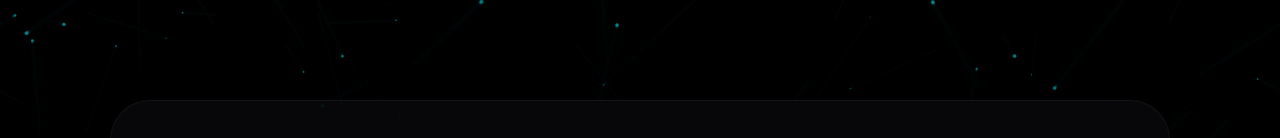
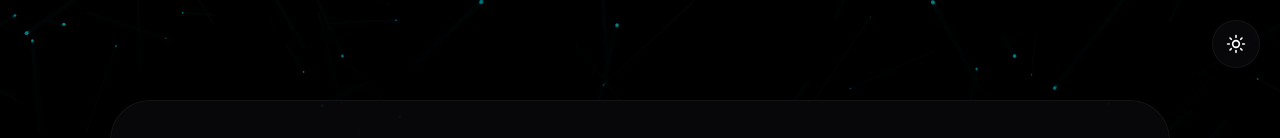
Before and after one commit to Arkojeet-glitched/BLOG_ARTICLE_AI, a React (Vite) app: page / in a window 1280 px wide. Shown: the top 138 px of the page. Built offline with nearby package versions, Linux system fonts and the light colour scheme.

Commit message:
feat: implement light mode with system preference detection and manual toggle

```diff
--- a/src/App.tsx
+++ b/src/App.tsx
@@ -1,6 +1,7 @@
 import React, { useEffect, useRef, useState } from 'react';
 import { motion } from 'framer-motion';
 import Lenis from 'lenis';
+import { Moon, Sun } from 'lucide-react';
 import contentData from './data/content.json';
 
 // --- Components ---
@@ -56,8 +57,12 @@ const BackgroundCanvas = () => {
     };
 
     const animate = () => {
-      ctx.fillStyle = 'rgba(2, 2, 4, 0.1)';
+      const isLight = document.documentElement.classList.contains('light');
+
+      // Dynamic background based on theme
+      ctx.fillStyle = isLight ? 'rgba(245, 247, 250, 0.2)' : 'rgba(2, 2, 4, 0.1)';
       ctx.fillRect(0, 0, width, height);
+
       particles.forEach((p) => {
         p.x += p.vx;
         p.y += p.vy;
@@ -66,7 +71,7 @@ const BackgroundCanvas = () => {
         if (p.y < 0) p.y = height;
         if (p.y > height) p.y = 0;
 
-        ctx.fillStyle = 'rgba(0, 242, 255, 0.2)';
+        ctx.fillStyle = isLight ? 'rgba(0, 85, 255, 0.2)' : 'rgba(0, 242, 255, 0.2)';
         ctx.beginPath();
         ctx.arc(p.x, p.y, p.size, 0, Math.PI * 2);
         ctx.fill();
@@ -83,9 +88,63 @@ const BackgroundCanvas = () => {
   return <canvas ref={canvasRef} id="bg-canvas" style={{ position: 'fixed', top: 0, left: 0, zIndex: -1 }} />;
 };
 
+const ThemeToggle = ({ isDark, toggleTheme }: { isDark: boolean; toggleTheme: () => void }) => {
+  return (
+    <button
+      onClick={toggleTheme}
+      style={{
+        position: 'fixed',
+        top: 20,
+        right: 20,
+        zIndex: 1000,
+        background: 'var(--bg-card)',
+        border: '1px solid var(--border-color)',
+        borderRadius: '50%',
+        width: 48,
+        height: 48,
+        display: 'flex',
+        alignItems: 'center',
+        justifyContent: 'center',
+        cursor: 'pointer',
+        color: 'var(--text)',
+        transition: 'all 0.3s ease',
+        boxShadow: '0 4px 12px var(--shadow-color)'
+      }}
+      aria-label="Toggle theme"
+    >
+      {isDark ? <Sun size={20} /> : <Moon size={20} />}
+    </button>
+  );
+};
+
 // --- Main App ---
 
 export default function App() {
+  const [isDark, setIsDark] = useState(true);
+
+  // Initialize theme
+  useEffect(() => {
+    if (typeof window !== 'undefined') {
+      const saved = localStorage.getItem('theme');
+      if (saved) {
+        setIsDark(saved === 'dark');
+      } else {
+        setIsDark(window.matchMedia('(prefers-color-scheme: dark)').matches);
+      }
+    }
+  }, []);
+
+  // Update theme classes
+  useEffect(() => {
+    if (isDark) {
+      document.documentElement.classList.remove('light');
+      localStorage.setItem('theme', 'dark');
+    } else {
+      document.documentElement.classList.add('light');
+      localStorage.setItem('theme', 'light');
+    }
+  }, [isDark]);
+
   useEffect(() => {
     const lenis = new Lenis({
       lerp: 0.08,
@@ -110,9 +169,12 @@ export default function App() {
     };
   }, []);
 
+  const toggleTheme = () => setIsDark(!isDark);
+
   return (
     <div style={{ position: 'relative', minHeight: '100vh' }}>
       <BackgroundCanvas />
+      <ThemeToggle isDark={isDark} toggleTheme={toggleTheme} />
 
       <main style={{ maxWidth: 1100, margin: '0 auto', padding: '100px 20px' }}>
         <motion.article
@@ -121,19 +183,19 @@ export default function App() {
           viewport={{ once: true }}
           transition={{ duration: 1.2, ease: [0.22, 1, 0.36, 1] }}
           style={{
-            background: 'rgba(10, 10, 15, 0.7)',
+            background: 'var(--bg-card)',
             backdropFilter: 'blur(20px)',
-            border: '1px solid rgba(255, 255, 255, 0.05)',
+            border: '1px solid var(--border-color)',
             borderRadius: 40,
             padding: '100px',
-            boxShadow: '0 50px 100px rgba(0,0,0,0.5)',
+            boxShadow: '0 50px 100px var(--shadow-color)',
           }}
         >
           <div style={{ color: 'var(--accent)', fontWeight: 700, letterSpacing: 3, marginBottom: 20 }}>
             <DecodeText text={`ENCRYPTED TRANSMISSION | ${contentData.date}`} speed={1} />
           </div>
 
-          <h1 style={{ fontSize: '4.5rem', fontWeight: 800, marginBottom: 40, lineHeight: 1.05, letterSpacing: '-0.04em' }}>
+          <h1 style={{ fontSize: '4.5rem', fontWeight: 800, marginBottom: 40, lineHeight: 1.05, letterSpacing: '-0.04em', color: 'var(--text-heading)' }}>
             <DecodeText text={contentData.title} speed={0.8} />
           </h1>
 
@@ -143,7 +205,7 @@ export default function App() {
 
           {contentData.sections.map((section) => (
             <section key={section.id} style={{ marginBottom: 100 }}>
-              <h2 style={{ fontSize: '2.2rem', color: '#fff', borderBottom: '2px solid var(--accent)', display: 'inline-block', paddingBottom: 10, marginBottom: 30 }}>
+              <h2 style={{ fontSize: '2.2rem', color: 'var(--text-heading)', borderBottom: '2px solid var(--accent)', display: 'inline-block', paddingBottom: 10, marginBottom: 30 }}>
                 <DecodeText text={`${section.id}. ${section.heading}`} />
               </h2>
               <p style={{ fontSize: '1.25rem', color: 'var(--text-dim)', lineHeight: 1.8, marginBottom: 25 }}>
@@ -153,8 +215,8 @@ export default function App() {
           ))}
 
           <motion.div
-            whileHover={{ backgroundColor: 'rgba(255, 255, 255, 0.05)' }}
-            style={{ marginTop: 80, padding: 60, background: 'rgba(255, 255, 255, 0.03)', borderRadius: 30, border: '1px solid rgba(255, 255, 255, 0.1)', transition: 'background 0.3s' }}
+            whileHover={{ backgroundColor: 'var(--bg-card-hover)' }}
+            style={{ marginTop: 80, padding: 60, background: 'var(--bg-card-inner)', borderRadius: 30, border: '1px solid var(--border-color-strong)', transition: 'background 0.3s' }}
           >
             <h2 style={{ fontSize: '2.2rem', marginTop: 0, color: 'var(--accent)' }}>
               <DecodeText text="System Conclusion" />
--- a/src/index.css
+++ b/src/index.css
@@ -1,9 +1,31 @@
 :root {
   --bg: #030305;
+  --bg-card: rgba(10, 10, 15, 0.7);
+  --bg-card-hover: rgba(255, 255, 255, 0.05);
+  --bg-card-inner: rgba(255, 255, 255, 0.03);
+  --border-color: rgba(255, 255, 255, 0.05);
+  --border-color-strong: rgba(255, 255, 255, 0.1);
+  --shadow-color: rgba(0, 0, 0, 0.5);
   --accent: #00f2ff;
   --accent-alt: #7000ff;
   --text: #ffffff;
+  --text-heading: #ffffff;
   --text-dim: rgba(255, 255, 255, 0.6);
+}
+
+html.light {
+  --bg: #f5f7fa;
+  --bg-card: rgba(255, 255, 255, 0.85);
+  --bg-card-hover: rgba(0, 0, 0, 0.05);
+  --bg-card-inner: rgba(0, 0, 0, 0.03);
+  --border-color: rgba(0, 0, 0, 0.1);
+  --border-color-strong: rgba(0, 0, 0, 0.15);
+  --shadow-color: rgba(0, 0, 0, 0.1);
+  --accent: #0055ff;
+  --accent-alt: #5500ff;
+  --text: #111111;
+  --text-heading: #000000;
+  --text-dim: rgba(0, 0, 0, 0.6);
 }
 
 * {
@@ -17,6 +39,7 @@ body {
   color: var(--text);
   font-family: 'Inter', -apple-system, sans-serif;
   overflow-x: hidden;
+  transition: background 0.3s ease, color 0.3s ease;
 }
 
 html.lenis, html.lenis body {
```
